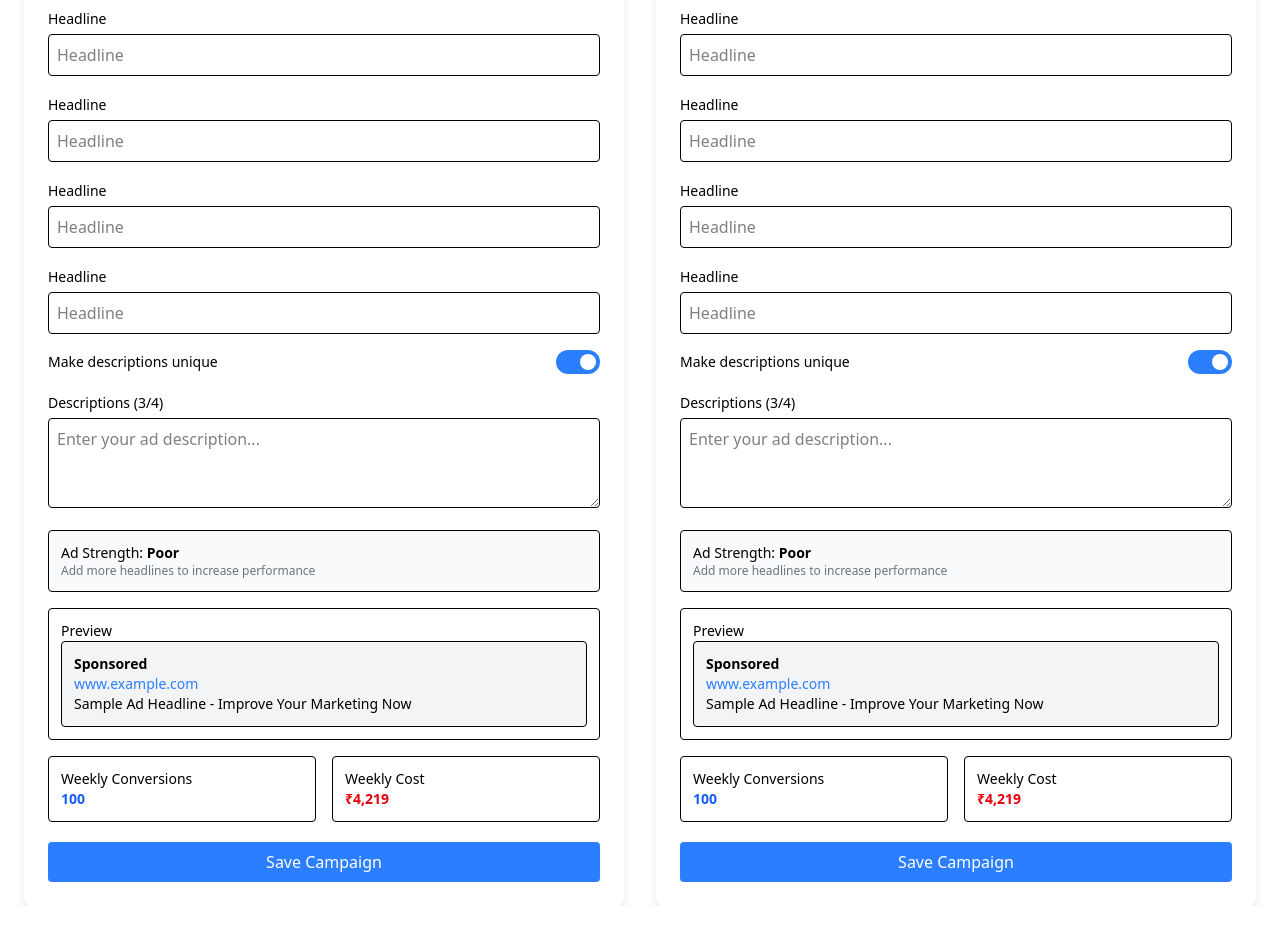
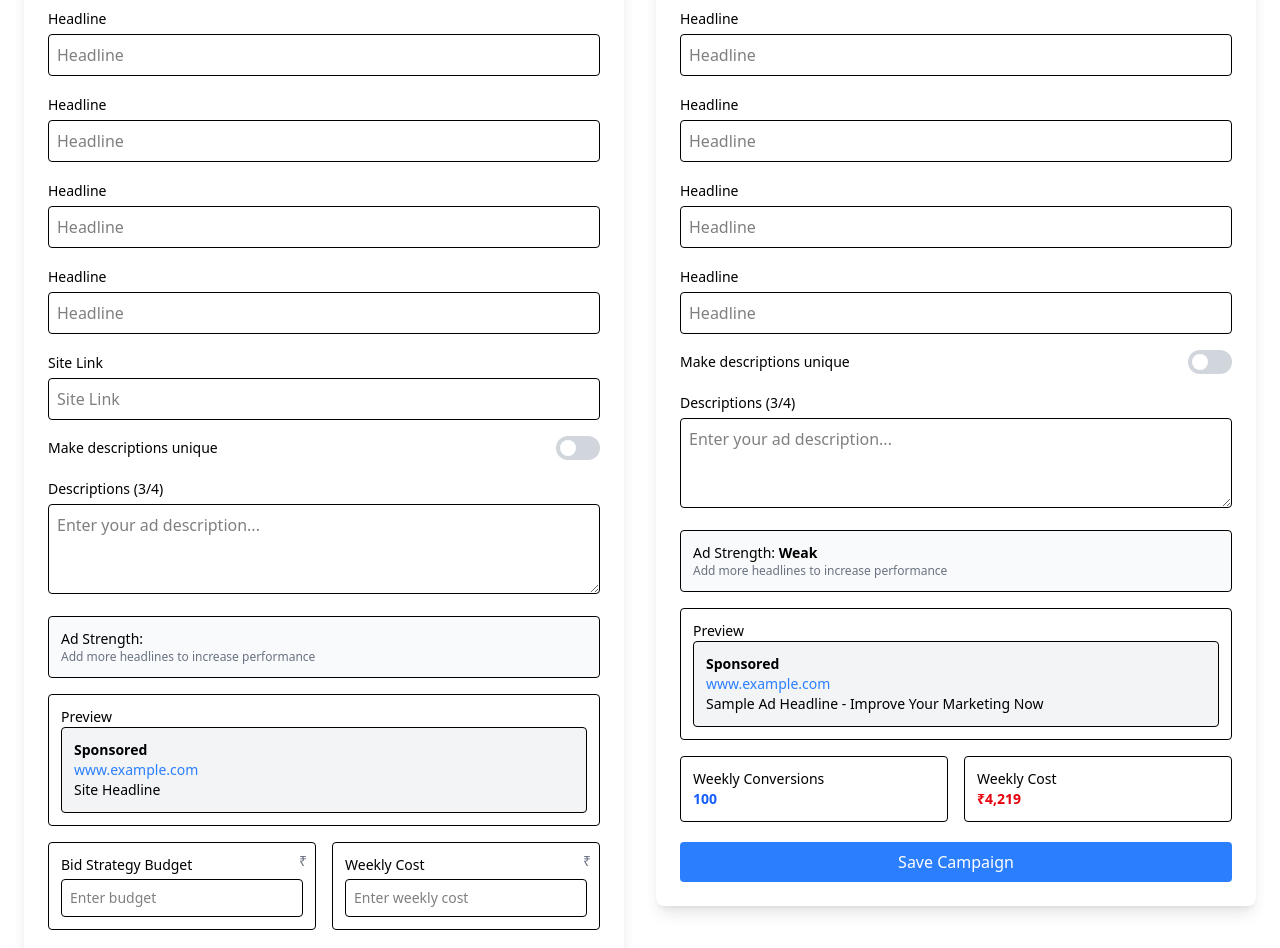
Before and after one commit to Datathon-2025/Datathon25, a React (Vite) app: page /campaign in a window 1280 px wide. Shown: the part 360-1308 px from the top of the page. Before the commit the page ends 1266 px from the top, so only its background shows below. Built offline with nearby package versions, Linux system fonts and the light colour scheme; sample sign-in values are in the browser's storage.

Commit message:
AB Testing

```diff
--- a/src/components/Form.jsx
+++ b/src/components/Form.jsx
@@ -1,13 +1,55 @@
-import React, { useState } from "react";
+import React, { useState, useEffect } from 'react';
 import { Switch } from "@headlessui/react"; // For toggle switch
 
 const Form = () => {
-  const [adStrength, setAdStrength] = useState("Poor");
-  const [toggle, setToggle] = useState(true);
+  const [formA, setFormA] = useState({
+    businessName: '',
+    headlines: ['' ,   '',   '',   '',   '',   ''],
+    siteLink: '',
+    toggle: false,
+    description: '',
+    adStrength: '',
+    bidStrategyBudget: '',
+    weeklyCost: ''
+  });
+
+  const [formB, setFormB] = useState({
+    businessName: '',
+    headlines: ['', '', '', '', '', ''],
+    description: '',
+    adStrength: 'Weak',
+    toggle: false,
+  });
+
+  const [shuffledHeadline, setShuffledHeadline] = useState('');
+
+  useEffect(() => {
+    if (formA.headlines.length > 0) {
+      const shuffleHeadlines = () => {
+        const shuffled = formA.headlines[Math.floor(Math.random() * formA.headlines.length)];
+        setShuffledHeadline(shuffled);
+      };
+      const interval = setInterval(shuffleHeadlines, 3000);
+      return () => clearInterval(interval);
+    }
+  }, [formA.headlines]);
+
+  const handleInputChange = (form, setForm, field, index = null) => (e) => {
+    const value = e.target.value;
+    setForm((prev) => {
+      if (index !== null) {
+        const headlines = [...prev.headlines];
+        headlines[index] = value;
+        return { ...prev, headlines };
+      }
+      return { ...prev, [field]: value };
+    });
+
+  };
 
   return (
     <div className="flex space-x-8 w-full justify-center mt-10">
-      {/* Form 1 */}
+      <form>
         <div className="bg-white shadow-lg rounded-lg p-6 w-[600px]">
           <h2 className="text-xl font-semibold mb-4">Google Ads - New Campaign A</h2>
 
@@ -17,56 +59,33 @@ const Form = () => {
               type="text"
               className="w-full p-2 border rounded mt-1"
               placeholder="Your business name"
+              value={formA.businessName}
+              onChange={handleInputChange(formA, setFormA, 'businessName')}
             />
           </div>
 
           {/* Headline Inputs */}
-        <div className="mb-4">
+          {formA.headlines.map((headline, index) => (
+            <div className="mb-4" key={index}>
               <label className="text-sm font-medium">Headline</label>
               <input
                 type="text"
                 className="w-full p-2 border rounded mt-1"
                 placeholder="Headline"
+                value={headline}
+                onChange={handleInputChange(formA, setFormA, 'headlines', index)}
               />
             </div>
-        <div className="mb-4">
-          <label className="text-sm font-medium">Headline</label>
+          ))}
+
+          <div className="mb-4" >
+              <label className="text-sm font-medium">Site Link</label>
               <input
                 type="text"
                 className="w-full p-2 border rounded mt-1"
-            placeholder="Headline"
-          />
-        </div>
-        <div className="mb-4">
-          <label className="text-sm font-medium">Headline</label>
-          <input
-            type="text"
-            className="w-full p-2 border rounded mt-1"
-            placeholder="Headline"
-          />
-        </div>
-        <div className="mb-4">
-          <label className="text-sm font-medium">Headline</label>
-          <input
-            type="text"
-            className="w-full p-2 border rounded mt-1"
-            placeholder="Headline"
-          />
-        </div>
-        <div className="mb-4">
-          <label className="text-sm font-medium">Headline</label>
-          <input
-            type="text"
-            className="w-full p-2 border rounded mt-1"
-            placeholder="Headline"
-          />
-        </div>
-        <div className="mb-4">
-          <label className="text-sm font-medium">Headline</label>
-          <input
-            type="text"
-            className="w-full p-2 border rounded mt-1"
-            placeholder="Headline"
+                placeholder="Site Link"
+                value={formA.siteLink}
+                onChange={handleInputChange(formA, setFormA, 'siteLink')}
               />
             </div>
 
@@ -74,19 +93,20 @@ const Form = () => {
           <div className="flex items-center justify-between mb-4">
             <span className="text-sm font-medium">Make descriptions unique</span>
             <Switch
-            checked={toggle}
-            onChange={setToggle}
+              checked={formA.toggle}
+              onChange={() => setFormA((prev) => ({ ...prev, toggle: !prev.toggle }))}
               className={`${
-              toggle ? "bg-blue-500" : "bg-gray-300"
+                formA.toggle ? "bg-blue-500" : "bg-gray-300"
               } relative inline-flex h-6 w-11 items-center rounded-full`}
             >
               <span
                 className={`${
-                toggle ? "translate-x-6" : "translate-x-1"
+                  formA.toggle ? "translate-x-6" : "translate-x-1"
                 } inline-block h-4 w-4 transform bg-white rounded-full`}
               />
             </Switch>
           </div>
+
           {/* Descriptions */}
           <div className="mb-4">
             <label className="text-sm font-medium">Descriptions (3/4)</label>
@@ -94,12 +114,130 @@ const Form = () => {
               className="w-full p-2 border rounded mt-1"
               placeholder="Enter your ad description..."
               rows="3"
+              value={formA.description}
+              onChange={handleInputChange(formA, setFormA, 'description')}
             ></textarea>
           </div>
 
           {/* Ad Strength */}
           <div className="mb-4 p-3 border rounded bg-gray-50">
-          <p className="text-sm font-medium">Ad Strength: <span className="font-semibold">{adStrength}</span></p>
+            <p className="text-sm font-medium">Ad Strength: <span className="font-semibold">{formA.adStrength}</span></p>
+            <p className="text-xs text-gray-500">Add more headlines to increase performance</p>
+          </div>
+
+          {/* Preview Section */}
+          <div className="border p-3 rounded mb-4">
+            <h3 className="text-sm font-medium">Preview</h3>
+            <div className="p-3 border rounded bg-gray-100 text-sm">
+              <p className="font-semibold">Sponsored</p>
+              <p className="text-blue-500">{formA.siteLink ? formA.siteLink : 'www.example.com'}</p>
+              <p>{shuffledHeadline || 'Site Headline'}</p>
+              {formA.description && <p>{formA.description}</p>}
+
+            </div>
+          </div>
+
+          {/* Performance Metrics */}
+                <div className="grid grid-cols-2 gap-4 text-sm">
+                <div className="p-3 border rounded relative">
+                  <label className="font-medium">Bid Strategy Budget</label>
+                  <input
+                  type="number"
+                  className="w-full p-2 border rounded mt-1"
+                  placeholder="Enter budget"
+                  value={formA.bidStrategyBudget || ''}
+                  onChange={handleInputChange(formA, setFormA, 'bidStrategyBudget')}
+                  />
+                  <span className="absolute top-0 right-0 mt-2 mr-2 text-gray-500">₹</span>
+                  <div className="absolute top-0 right-0 mt-2 mr-8 text-gray-500 cursor-pointer" title="Enter the budget for your bid strategy">
+                  <i className="fas fa-info-circle"></i>
+                  </div>
+                </div>
+                <div className="p-3 border rounded relative">
+                  <label className="font-medium">Weekly Cost</label>
+                  <input
+                  type="number"
+                  className="w-full p-2 border rounded mt-1"
+                  placeholder="Enter weekly cost"
+                  value={formA.weeklyCost || ''}
+                  onChange={handleInputChange(formA, setFormA, 'weeklyCost')}
+                  />
+                  <span className="absolute top-0 right-0 mt-2 mr-2 text-gray-500">₹</span>
+                  <div className="absolute top-0 right-0 mt-2 mr-8 text-gray-500 cursor-pointer" title="Enter the estimated weekly cost">
+                  <i className="fas fa-info-circle"></i>
+                  </div>
+                </div>
+                </div>
+
+                {/* Submit Button */}
+          <button className="mt-5 w-full bg-blue-500 text-white py-2 rounded">
+            Save Campaign
+          </button>
+        </div>
+      </form>
+
+      <form>
+        <div className="bg-white shadow-lg rounded-lg p-6 w-[600px]">
+          <h2 className="text-xl font-semibold mb-4">Google Ads - New Campaign B</h2>
+
+          <div className="mb-4">
+            <label className="text-sm font-medium">Business Name</label>
+            <input
+              type="text"
+              className="w-full p-2 border rounded mt-1"
+              placeholder="Your business name"
+              value={formB.businessName}
+              onChange={handleInputChange(formB, setFormB, 'businessName')}
+            />
+          </div>
+
+          {/* Headline Inputs */}
+          {formB.headlines.map((headline, index) => (
+            <div className="mb-4" key={index}>
+              <label className="text-sm font-medium">Headline</label>
+              <input
+                type="text"
+                className="w-full p-2 border rounded mt-1"
+                placeholder="Headline"
+                value={headline}
+                onChange={handleInputChange(formB, setFormB, 'headlines', index)}
+              />
+            </div>
+          ))}
+
+          {/* Toggle: Make Descriptions Unique */}
+          <div className="flex items-center justify-between mb-4">
+            <span className="text-sm font-medium">Make descriptions unique</span>
+            <Switch
+              checked={formB.toggle}
+              onChange={() => setFormB((prev) => ({ ...prev, toggle: !prev.toggle }))}
+              className={`${
+                formB.toggle ? "bg-blue-500" : "bg-gray-300"
+              } relative inline-flex h-6 w-11 items-center rounded-full`}
+            >
+              <span
+                className={`${
+                  formB.toggle ? "translate-x-6" : "translate-x-1"
+                } inline-block h-4 w-4 transform bg-white rounded-full`}
+              />
+            </Switch>
+          </div>
+
+          {/* Descriptions */}
+          <div className="mb-4">
+            <label className="text-sm font-medium">Descriptions (3/4)</label>
+            <textarea
+              className="w-full p-2 border rounded mt-1"
+              placeholder="Enter your ad description..."
+              rows="3"
+              value={formB.description}
+              onChange={handleInputChange(formB, setFormB, 'description')}
+            ></textarea>
+          </div>
+
+          {/* Ad Strength */}
+          <div className="mb-4 p-3 border rounded bg-gray-50">
+            <p className="text-sm font-medium">Ad Strength: <span className="font-semibold">{formB.adStrength}</span></p>
             <p className="text-xs text-gray-500">Add more headlines to increase performance</p>
           </div>
 
@@ -130,130 +268,7 @@ const Form = () => {
             Save Campaign
           </button>
         </div>
-
-      {/* Form 2 */}
-      <div className="bg-white shadow-lg rounded-lg p-6 w-[600px]">
-        <h2 className="text-xl font-semibold mb-4">Google Ads - New Campaign B </h2>
-
-        <div className="mb-4">
-          <label className="text-sm font-medium">Business Name</label>
-          <input
-            type="text"
-            className="w-full p-2 border rounded mt-1"
-            placeholder="Your business name"
-          />
-        </div>
-
-        {/* Headline Inputs */}
-        <div className="mb-4">
-          <label className="text-sm font-medium">Headline</label>
-          <input
-            type="text"
-            className="w-full p-2 border rounded mt-1"
-            placeholder="Headline"
-          />
-        </div>
-        <div className="mb-4">
-          <label className="text-sm font-medium">Headline</label>
-          <input
-            type="text"
-            className="w-full p-2 border rounded mt-1"
-            placeholder="Headline"
-          />
-        </div>
-        <div className="mb-4">
-          <label className="text-sm font-medium">Headline</label>
-          <input
-            type="text"
-            className="w-full p-2 border rounded mt-1"
-            placeholder="Headline"
-          />
-        </div>
-        <div className="mb-4">
-          <label className="text-sm font-medium">Headline</label>
-          <input
-            type="text"
-            className="w-full p-2 border rounded mt-1"
-            placeholder="Headline"
-          />
-        </div>
-        <div className="mb-4">
-          <label className="text-sm font-medium">Headline</label>
-          <input
-            type="text"
-            className="w-full p-2 border rounded mt-1"
-            placeholder="Headline"
-          />
-        </div>
-        <div className="mb-4">
-          <label className="text-sm font-medium">Headline</label>
-          <input
-            type="text"
-            className="w-full p-2 border rounded mt-1"
-            placeholder="Headline"
-          />
-        </div>
-
-        {/* Toggle: Make Descriptions Unique */}
-        <div className="flex items-center justify-between mb-4">
-          <span className="text-sm font-medium">Make descriptions unique</span>
-          <Switch
-            checked={toggle}
-            onChange={setToggle}
-            className={`${
-              toggle ? "bg-blue-500" : "bg-gray-300"
-            } relative inline-flex h-6 w-11 items-center rounded-full`}
-          >
-            <span
-              className={`${
-                toggle ? "translate-x-6" : "translate-x-1"
-              } inline-block h-4 w-4 transform bg-white rounded-full`}
-            />
-          </Switch>
-        </div>
-        {/* Descriptions */}
-        <div className="mb-4">
-          <label className="text-sm font-medium">Descriptions (3/4)</label>
-          <textarea
-            className="w-full p-2 border rounded mt-1"
-            placeholder="Enter your ad description..."
-            rows="3"
-          ></textarea>
-        </div>
-
-        {/* Ad Strength */}
-        <div className="mb-4 p-3 border rounded bg-gray-50">
-          <p className="text-sm font-medium">Ad Strength: <span className="font-semibold">{adStrength}</span></p>
-          <p className="text-xs text-gray-500">Add more headlines to increase performance</p>
-        </div>
-
-        {/* Preview Section */}
-        <div className="border p-3 rounded mb-4">
-          <h3 className="text-sm font-medium">Preview</h3>
-          <div className="p-3 border rounded bg-gray-100 text-sm">
-            <p className="font-semibold">Sponsored</p>
-            <p className="text-blue-500">www.example.com</p>
-            <p>Sample Ad Headline - Improve Your Marketing Now</p>
-          </div>
-        </div>
-
-        {/* Performance Metrics */}
-        <div className="grid grid-cols-2 gap-4 text-sm">
-          <div className="p-3 border rounded">
-            <p className="font-medium">Weekly Conversions</p>
-            <p className="font-semibold text-blue-600">100</p>
-          </div>
-          <div className="p-3 border rounded">
-            <p className="font-medium">Weekly Cost</p>
-            <p className="font-semibold text-red-600">₹4,219</p>
-          </div>
-        </div>
-
-        {/* Submit Button */}
-        <button className="mt-5 w-full bg-blue-500 text-white py-2 rounded">
-          Save Campaign
-        </button>
-      </div>
+      </form>
     </div>
   );
 };
--- /dev/null
+++ b/src/context/Context.jsx
@@ -0,0 +1,24 @@
+import { createContext, useEffect, useState } from 'react';
+
+// Create a context
+const MyContext = createContext();
+
+// Create a provider component
+const MyProvider = ({ children }) => {
+  const [user, setUser] = useState({});
+  useEffect(() => {
+    const token = localStorage.getItem('access_token');
+    if (token && window.location.pathname == '/') {
+      window.location.href = '/dashboard';
+    } else if (!token && window.location.pathname !== '/') {
+      window.location.href = '/';
+    }
+  }, []);
+  return (
+    <MyContext.Provider value={{ user, setUser }}>
+      {children}
+    </MyContext.Provider>
+  );
+};
+
+export { MyContext, MyProvider };
--- a/src/main.jsx
+++ b/src/main.jsx
@@ -2,10 +2,12 @@ import { StrictMode } from "react";
 import { createRoot } from "react-dom/client";
 import "./index.css";
 import App from "./App.jsx";
-
+import { MyProvider } from "./context/Context.jsx";
 
 createRoot(document.getElementById("root")).render(
   <StrictMode>
-    <App />
+    <MyProvider>
+      <App />
+    </MyProvider>
   </StrictMode>
 );
--- a/src/routes/router.jsx
+++ b/src/routes/router.jsx
@@ -17,7 +17,7 @@ import Home from "../pages/Home";
 import Canvas from "../pages/canvas/Canvas.jsx"
 import Dashboard from "../pages/Dashboard.jsx"
 import Campaign from "../pages/campaign/Campaign.jsx"
-
+import Login from "../pages/login/Login.jsx";
 
 
 const router = createBrowserRouter(
@@ -32,7 +32,7 @@ const router = createBrowserRouter(
       </Route>
       <Route path="campaign" Component={Campaign} />
       {/* </Route> */}
-      {/* <Route path="login" Component={Login} /> */}
+      <Route path="login" Component={Login} />
       <Route path="logout" Component={Logout} />
     </Route >
   )
```
Also changed, not shown: src/components/Nav.jsx (+6 -5 lines), src/components/Navbar.jsx (+5 -2 lines), src/pages/login/Login.jsx (+24 -0 lines). Lines whose indentation alone changed are shown as unchanged.
